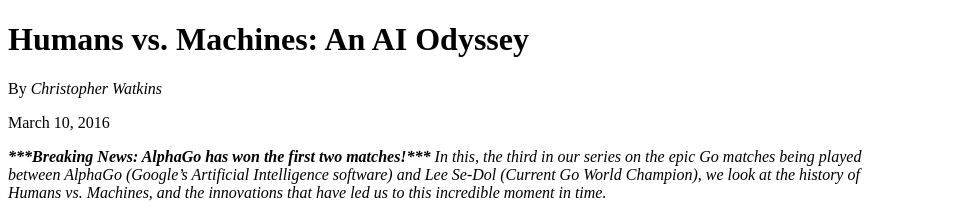
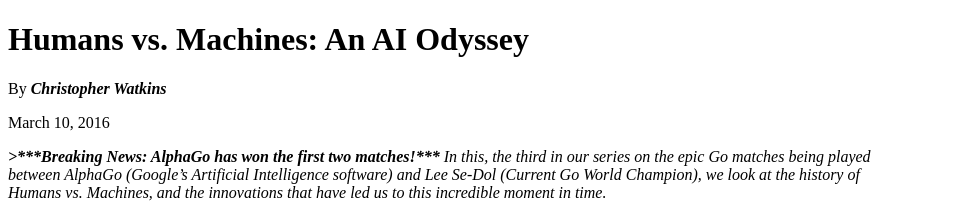
Before and after one commit to shaneoston72/udacity-fend, a plain HTML site: page p1/mockup-to-article/index.html in a window 1280 px wide. Shown: the top 216 px of the page, without its empty margins (0-961 px from the left). Drawn offline with Linux system fonts and the light colour scheme; grey boxes are pictures that could not be loaded.

Commit message:
corrected byline

```diff
--- a/p1/mockup-to-article/index.html
+++ b/p1/mockup-to-article/index.html
@@ -8,15 +8,14 @@
   <!-- This was adapted from: http://blog.udacity.com/2016/03/humans-vs-machines-an-ai-odyssey-2.html -->
   <!-- Format this text to match the mockup exactly! -->
   <h1>Humans vs. Machines: An AI Odyssey</h1>
-  <p>By <em>Christopher Watkins</em></p>
+  <p>By <strong><em>Christopher Watkins</em></strong></p>
   <p>March 10, 2016</p>
-  <p><span style="font-weight: bold; font-style: italic;">***Breaking News:
-    AlphaGo has won the first two matches!***</span>
-    <span style="font-style: italic;"> In this, the third in our series on the
+  <p><strong><em>>***Breaking News: AlphaGo has won the first two matches!***
+  </em></strong><em> In this, the third in our series on the
       epic Go matches being played<br> between AlphaGo (Google’s Artificial
       Intelligence software) and Lee Se-Dol (Current Go World Champion), we
       look at the history of<br> Humans vs. Machines, and the innovations that
-      have led us to this incredible moment in time.</span>
+      have led us to this incredible moment in time.</em>
     </p>
   <img src="http://i2.wp.com/blog.udacity.com/wp-content/uploads/2016/03/56df2490a351d802222160.gif"
     alt="picture">
@@ -26,7 +25,7 @@
     Odyssey. Often, the hypothetical scenarios we envision<br> come remarkably
     close to true, and the discoveries we’ve made in the fields of Artificial
     Intelligence and Machine Learning make clear that<br> a “computer with a mind
-    of its own” is <strike>going to take over the world</strike> not such a
+    of its own” is <del>going to take over the world</del> not such a
     fantastic thing to imagine any longer.
    </p>
    <h2>The Triumph Of Deep Blue</h2>
```
